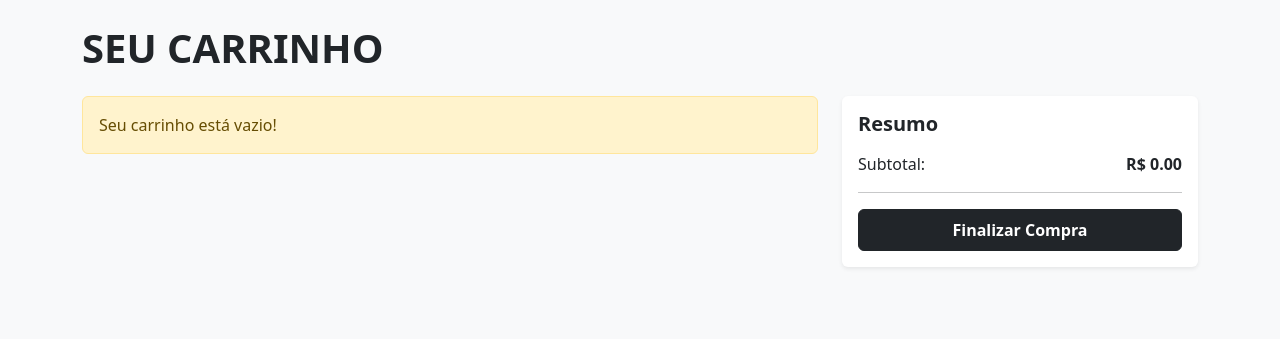
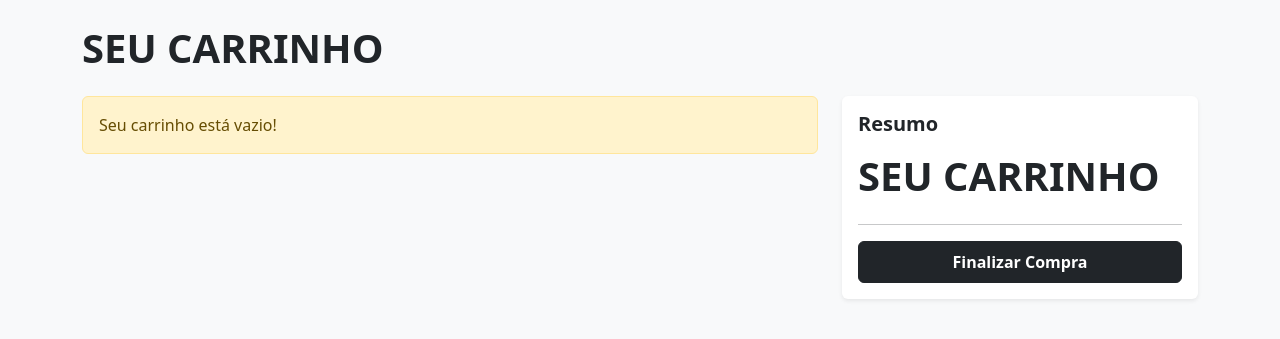
Before and after one commit to renatoluciano/mens_ecommerce, a Django app: page /cart/ in a window 1280 px wide. Shown: the part 56-395 px from the top of the page. Run offline with Django 5.2, Linux system fonts and the light colour scheme; some libraries are stand-ins or nearby versions.

Commit message:
Passo 14: Adicionada função e botão para esvaziar o carrinho

```diff
--- a/products/templates/products/cart_detail.html
+++ b/products/templates/products/cart_detail.html
@@ -59,10 +59,13 @@
                 <div class="card shadow-sm border-0">
                     <div class="card-body">
                         <h5 class="card-title fw-bold mb-3">Resumo</h5>
-                        <div class="d-flex justify-content-between mb-2">
-                            <span>Subtotal:</span>
-                            <span class="fw-bold">R$ {{ total_price|floatformat:2 }}</span>
-                        </div>
+                        <div class="d-flex justify-content-between align-items-center mb-4">
+    <h1 class="text-uppercase fw-bold mb-0">Seu Carrinho</h1>
+    {% if cart %}
+        <a href="{% url 'clear_cart' %}" class="btn btn-outline-danger btn-sm">Esvaziar Carrinho</a>
+    {% endif %}
+</div>
+
                         <hr>
                         <button class="btn btn-dark w-100 fw-bold py-2">Finalizar Compra</button>
                     </div>
--- a/products/urls.py
+++ b/products/urls.py
@@ -5,4 +5,5 @@ urlpatterns = [
     path('', views.product_list, name='product_list'),
     path('cart/', views.cart_detail, name='cart_detail'),
     path('add-to-cart/<int:product_id>/', views.add_to_cart, name='add_to_cart'),
+    path('clear-cart/', views.clear_cart, name='clear_cart'),
 ]
--- a/products/views.py
+++ b/products/views.py
@@ -40,3 +40,10 @@ def cart_detail(request):
         total_price += float(item['price']) * item['quantity']
 
     return render(request, 'products/cart_detail.html', {'cart': cart, 'total_price': total_price})
+
+def clear_cart(request):
+    # Verifica se existe um carrinho na sessão e o deleta
+    if 'cart' in request.session:
+        del request.session['cart']
+
+    return redirect('cart_detail')
```
